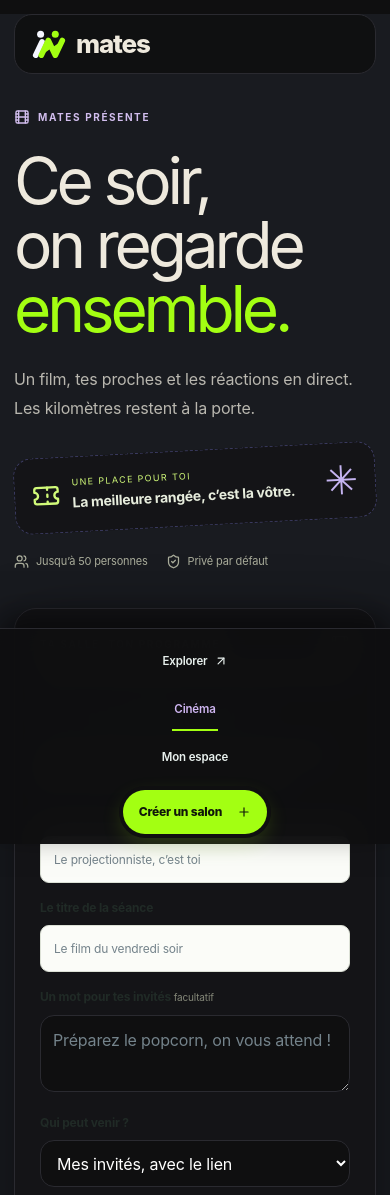
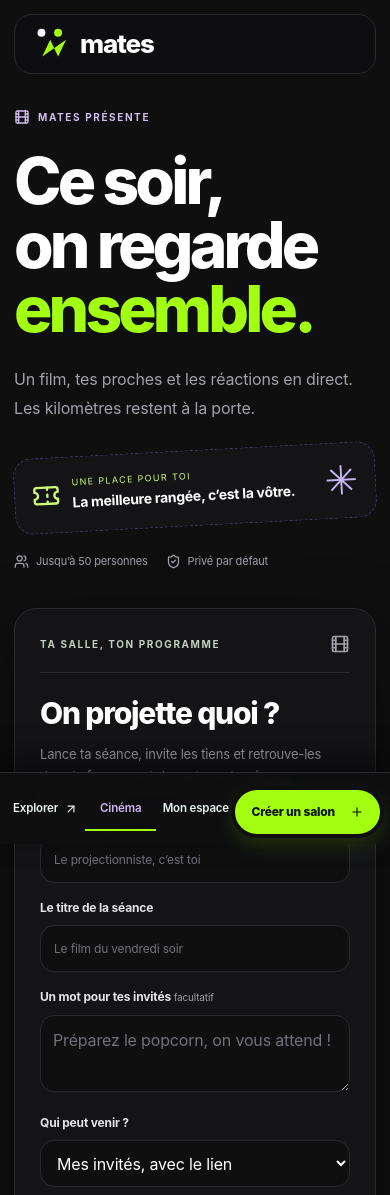
Before and after one commit to bk2024b/mates, a Next.js app: page /cinema in a window 390 px wide. Shown: the top 1195 px of the page. Built offline with nearby package versions, Linux system fonts and the light colour scheme; no server answers.

Commit message:
Add files via upload

```diff
--- a/src/app/mates-v2.css
+++ b/src/app/mates-v2.css
@@ -42,41 +42,18 @@ body {
   align-items: center;
 }
 .brand svg.brand-mark {
-  width: 34px;
-  height: 28px;
+  width: 38px;
+  height: auto;
   transform: none;
-  color: inherit;
-}
-.brand svg.brand-mark rect {
-  display: none;
-}
-.brand svg.brand-mark circle,
-.brand svg.brand-mark path {
-  stroke: none;
+  flex: none;
 }
 .brand svg.brand-mark .mk-w {
   fill: #f5f7ff;
+  stroke: none;
 }
 .brand svg.brand-mark .mk-l {
   fill: var(--lime);
-}
-.brand svg.brand-mark path {
-  fill: none;
-  stroke-width: 8;
-  stroke-linecap: round;
-  stroke-linejoin: round;
-}
-.brand svg.brand-mark path.mk-w {
-  stroke: #f5f7ff;
-}
-.brand svg.brand-mark path.mk-l {
-  stroke: var(--lime);
-}
-.mates-auth-brand .brand svg.brand-mark path.mk-w {
-  stroke: #f5f7ff;
-}
-.mates-auth-brand .brand svg.brand-mark path.mk-l {
-  stroke: var(--lime);
+  stroke: none;
 }
 /* ---------- Navigation ---------- */
 .site-header.product-header {
@@ -584,3 +561,279 @@ body {
     transition: none !important;
   }
 }
+
+/* ---------- Page de connexion / inscription ---------- */
+.mates-auth-content {
+  width: min(100%, 400px);
+  padding-block: 28px;
+}
+.mates-auth-logo {
+  display: block;
+  width: 74px;
+  height: auto;
+  margin: 0 auto 18px;
+}
+.mates-auth-logo .mk-w {
+  fill: #f5f7ff;
+  stroke: none;
+}
+.mates-auth-logo .mk-l {
+  fill: var(--lime);
+  stroke: none;
+}
+.mates-auth-brand .brand svg.brand-mark path {
+  stroke: none;
+}
+.mates-auth-brand .brand svg.brand-mark .mk-w {
+  fill: #f5f7ff;
+}
+.mates-auth-brand .brand svg.brand-mark .mk-l {
+  fill: var(--lime);
+}
+.mates-auth-brand .brand svg.brand-mark {
+  width: 38px;
+  height: auto;
+}
+.mates-auth-content .mates-auth-email-panel {
+  margin-top: 24px;
+  padding: 0;
+  border: 0;
+  background: transparent;
+  text-align: left;
+}
+.mates-auth-email-panel .launcher-tabs {
+  display: grid;
+  grid-template-columns: 1fr 1fr;
+  margin-bottom: 18px;
+}
+.mates-auth-email-panel .launcher-tabs button {
+  min-height: 42px;
+  font-weight: 700;
+}
+.mates-auth-email-form {
+  gap: 6px;
+}
+.mates-auth-email-form input {
+  min-height: 50px;
+  border-radius: 14px;
+  background: var(--bg);
+  border: 1px solid var(--line);
+}
+.mates-auth-email-form input:focus {
+  border-color: var(--lime);
+  box-shadow: 0 0 0 3px #a3ff1220;
+  outline: none;
+}
+.mates-auth-email-form .button {
+  margin-top: 14px;
+  min-height: 54px;
+}
+.mates-auth-content .account-logout {
+  display: block;
+  margin: 14px auto 0;
+  color: var(--muted);
+  background: transparent;
+  font-size: 13px;
+}
+.mates-auth-content .account-logout:hover {
+  color: #fff;
+}
+.mates-auth-guest {
+  display: grid;
+  gap: 4px;
+  justify-items: center;
+}
+.mates-auth-guest .mates-auth-secondary {
+  width: 100%;
+  min-height: 50px;
+  border-radius: 999px;
+  background: transparent;
+  border: 1px solid #3a3a42;
+}
+.mates-auth-mascot {
+  width: min(88%, 560px);
+  max-height: 92%;
+}
+.mates-auth-primary,
+.mates-auth-secondary {
+  border-radius: 999px;
+}
+/* ---------- Page cinéma (palette sombre cohérente) ---------- */
+.cinema-page {
+  background: var(--bg);
+  color: #fff;
+}
+.cinema-page .product-header {
+  border-color: var(--line);
+}
+.cinema-page .brand {
+  color: #fff;
+}
+.cinema-page .nav-create {
+  background: var(--lime);
+  color: #0c1204;
+}
+.cinema-page .cinema-copy h1 {
+  color: #fff;
+  font-weight: 800;
+  letter-spacing: -0.06em;
+}
+.cinema-page .cinema-copy > p {
+  color: var(--muted);
+}
+.cinema-page .cinema-create {
+  color: #fff;
+}
+.cinema-page .cinema-create h2 {
+  color: #fff;
+  font-weight: 800;
+}
+.cinema-page .cinema-create > p,
+.cinema-page .cinema-form-hint,
+.cinema-page .cinema-create > small {
+  color: var(--muted);
+}
+.cinema-page .cinema-form-top {
+  color: var(--muted);
+  border-color: var(--line);
+}
+.cinema-page .cinema-create label {
+  color: #e4e4e7;
+}
+.cinema-page .cinema-create label > span {
+  color: var(--muted);
+}
+.cinema-page .cinema-create input,
+.cinema-page .cinema-create select,
+.cinema-page .cinema-create textarea {
+  background: var(--bg);
+  color: #fff;
+  border: 1px solid var(--line);
+  border-radius: var(--r-ctl);
+}
+.cinema-page .cinema-create input::placeholder,
+.cinema-page .cinema-create textarea::placeholder {
+  color: #71717a;
+}
+.cinema-page .cinema-ticket strong {
+  color: #fff;
+}
+.cinema-page .cinema-promises > span,
+.cinema-page .cinema-fineprint {
+  color: var(--muted);
+}
+.cinema-page .cinema-how h3,
+.cinema-page .cinema-section-title h2,
+.cinema-page .cinema-empty h3,
+.cinema-page .cinema-session-card h3 {
+  color: #fff;
+}
+.cinema-page .cinema-how p,
+.cinema-page .cinema-empty p,
+.cinema-page .cinema-session-card p {
+  color: var(--muted);
+}
+.cinema-page .cinema-how article > span {
+  color: var(--lime);
+}
+.cinema-page .cinema-section-title > a,
+.cinema-page .text-link {
+  color: var(--lime);
+}
+/* ---------- États vides / erreurs lisibles ---------- */
+.explore-empty {
+  background: var(--surface-2);
+  border: 1px dashed #3a3a42;
+  border-radius: var(--r-card);
+  color: #fff;
+}
+.explore-empty h2 {
+  color: #fff;
+}
+.explore-empty p {
+  color: var(--muted);
+}
+.explore-summary {
+  color: #e4e4e7;
+}
+
+/* ---------- Corrections de spécificité (champs, onglets, densité) ---------- */
+.mates-auth-page .mates-auth-email-form input:not([type='range']):not([type='checkbox']) {
+  background: var(--bg);
+  color: #fff;
+  border: 1px solid var(--line);
+  border-radius: 14px;
+  min-height: 50px;
+}
+.mates-auth-page .mates-auth-email-form input:focus {
+  border-color: var(--lime);
+}
+.cinema-page
+  .cinema-create
+  :is(input, select, textarea):not([type='range']):not([type='checkbox']) {
+  background: var(--bg);
+  color: #fff;
+  border: 1px solid var(--line);
+  border-radius: var(--r-ctl);
+}
+.launcher-tabs button[aria-pressed='true'] {
+  background: var(--lime);
+  color: #0c1204;
+  font-weight: 800;
+  box-shadow: none;
+}
+.launcher-tabs button {
+  background: transparent;
+  color: var(--muted);
+  cursor: pointer;
+}
+.mates-auth-content {
+  padding-block: 12px;
+}
+.mates-auth-logo {
+  width: 56px;
+  margin-bottom: 12px;
+}
+.mates-auth-content h1 {
+  font-size: clamp(32px, 3vw, 42px);
+}
+.mates-auth-content .mates-auth-email-panel {
+  margin-top: 18px;
+}
+.mates-auth-divider {
+  margin: 18px 0 12px;
+}
+.mates-auth-guest {
+  display: flex;
+  justify-content: center;
+  align-items: center;
+  gap: 10px;
+  color: var(--muted);
+  font-size: 13px;
+}
+.mates-auth-guest a {
+  color: #d4d4d8;
+  text-decoration: underline;
+  text-underline-offset: 3px;
+}
+.mates-auth-guest a:hover {
+  color: var(--lime);
+}
+
+@media (max-width: 700px) {
+  .site-header.product-header nav {
+    flex-direction: row !important;
+    flex-wrap: nowrap;
+    height: auto;
+    max-height: none;
+    inset: auto 0 0 0;
+    transform: none;
+    opacity: 1;
+    visibility: visible;
+    margin: 0;
+  }
+  .site-header.product-header nav a {
+    white-space: nowrap;
+    width: auto;
+  }
+}
```
